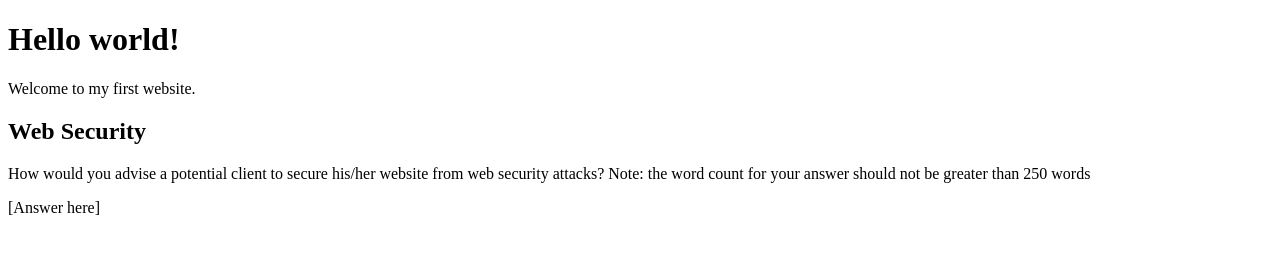
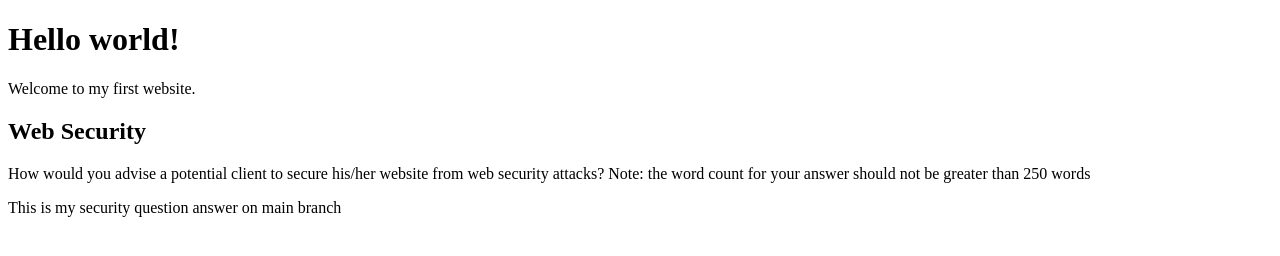
Before and after one commit to Noroff-FEU-Assignments/cross-course-project-ta1itha, a plain HTML site: page index.html in a window 1280 px wide. Drawn offline with Linux system fonts and the light colour scheme.

Commit message:
update index.html

```diff
--- a/index.html
+++ b/index.html
@@ -11,7 +11,7 @@
     <h2>Web Security</h2>
     <p id="web-security-question">How would you advise a potential client to secure his/her website from web security
         attacks? Note: the word count for your answer should not be greater than 250 words</p>
-    <p id="web-security-answer">[Answer here]</p>
+    <p id="web-security-answer"> This is my security question answer on main branch</p>
 </body>
 
 </html>
```
